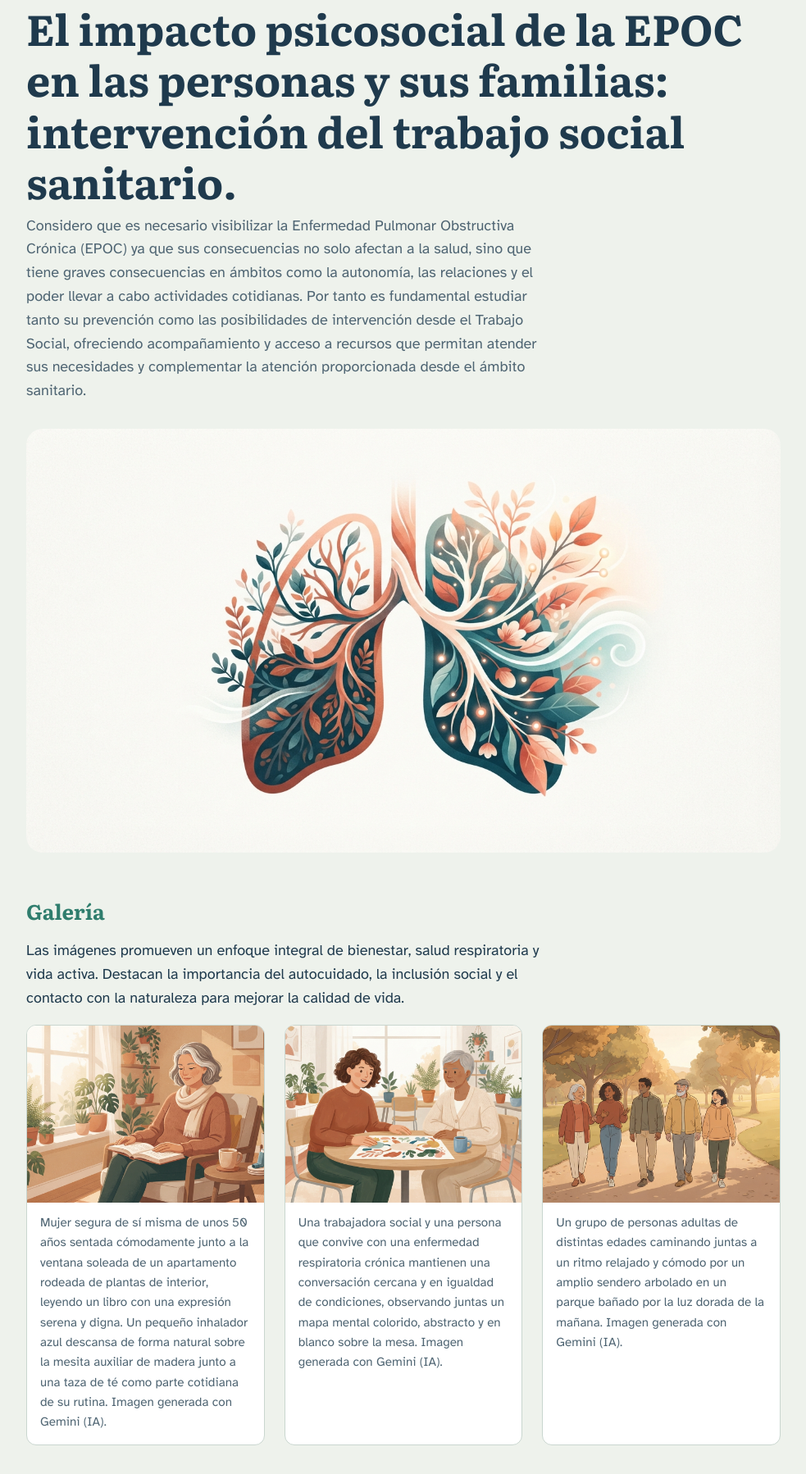
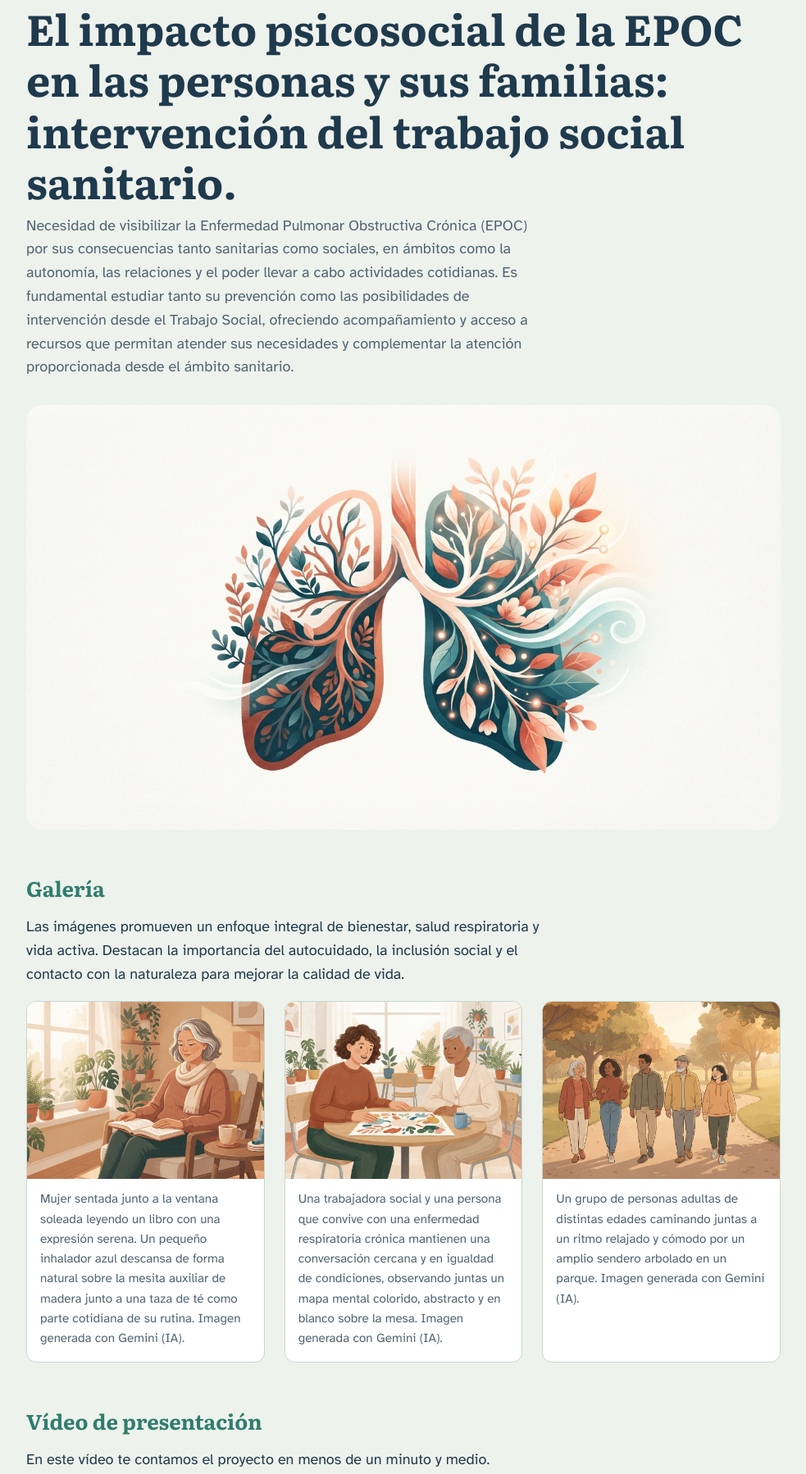
Before and after one commit to esther-g2/practica-imagenes-video, a plain HTML site: page index.html in a window 1280 px wide. Shown: the part 45-1843 px from the top of the page at 82% size, without its empty margins (148-1131 px from the left). Drawn offline with Linux system fonts and the light colour scheme.

Commit message:
cambios primera practica

```diff
--- a/index.html
+++ b/index.html
@@ -149,8 +149,7 @@
     <h1>El impacto psicosocial de la EPOC en las personas y sus familias: intervención del trabajo social sanitario.
 
 </h1>
-    <p class="subtitulo">Considero que es necesario visibilizar la Enfermedad Pulmonar Obstructiva Crónica (EPOC) ya que sus consecuencias no solo afectan a la salud, sino que tiene graves consecuencias en ámbitos como la autonomía, las relaciones y el poder llevar a cabo actividades cotidianas.
-Por tanto es fundamental estudiar tanto su prevención como las posibilidades de intervención desde el Trabajo Social, ofreciendo acompañamiento y acceso a recursos que permitan atender sus necesidades y complementar la atención proporcionada desde el ámbito sanitario.
+    <p class="subtitulo">Necesidad de visibilizar la Enfermedad Pulmonar Obstructiva Crónica (EPOC) por sus consecuencias tanto sanitarias como sociales, en ámbitos como la autonomía, las relaciones y el poder llevar a cabo actividades cotidianas. Es fundamental estudiar tanto su prevención como las posibilidades de intervención desde el Trabajo Social, ofreciendo acompañamiento y acceso a recursos que permitan atender sus necesidades y complementar la atención proporcionada desde el ámbito sanitario.
 </p>
 
     <div class="zona" data-aviso="Aquí aparecerá tu imagen de cabecera (paso 3)">
@@ -172,7 +171,7 @@ Por tanto es fundamental estudiar tanto su prevención como las posibilidades de
 <div class="galeria">
   <figure>
     <img src="img/galeria1.png" alt="DESCRIBE LA IMAGEN 1">
-    <figcaption>Mujer segura de sí misma de unos 50 años sentada cómodamente junto a la ventana soleada de un apartamento rodeada de plantas de interior, leyendo un libro con una expresión serena y digna. Un pequeño inhalador azul descansa de forma natural sobre la mesita auxiliar de madera junto a una taza de té como parte cotidiana de su rutina. Imagen generada con Gemini (IA).</figcaption>
+    <figcaption>Mujer sentada junto a la ventana soleada leyendo un libro con una expresión serena. Un pequeño inhalador azul descansa de forma natural sobre la mesita auxiliar de madera junto a una taza de té como parte cotidiana de su rutina. Imagen generada con Gemini (IA).</figcaption>
   </figure>
   <figure>
     <img src="img/galeria2.png" alt="DESCRIBE LA IMAGEN 2">
@@ -180,7 +179,7 @@ Por tanto es fundamental estudiar tanto su prevención como las posibilidades de
   </figure>
   <figure>
     <img src="img/galeria3.png" alt="DESCRIBE LA IMAGEN 3">
-    <figcaption>Un grupo de personas adultas de distintas edades caminando juntas a un ritmo relajado y cómodo por un amplio sendero arbolado en un parque bañado por la luz dorada de la mañana. Imagen generada con Gemini (IA).</figcaption>
+    <figcaption>Un grupo de personas adultas de distintas edades caminando juntas a un ritmo relajado y cómodo por un amplio sendero arbolado en un parque. Imagen generada con Gemini (IA).</figcaption>
   </figure>
 </div>
         <!-- PASO 4: GALERÍA ================================ FIN -->
```
